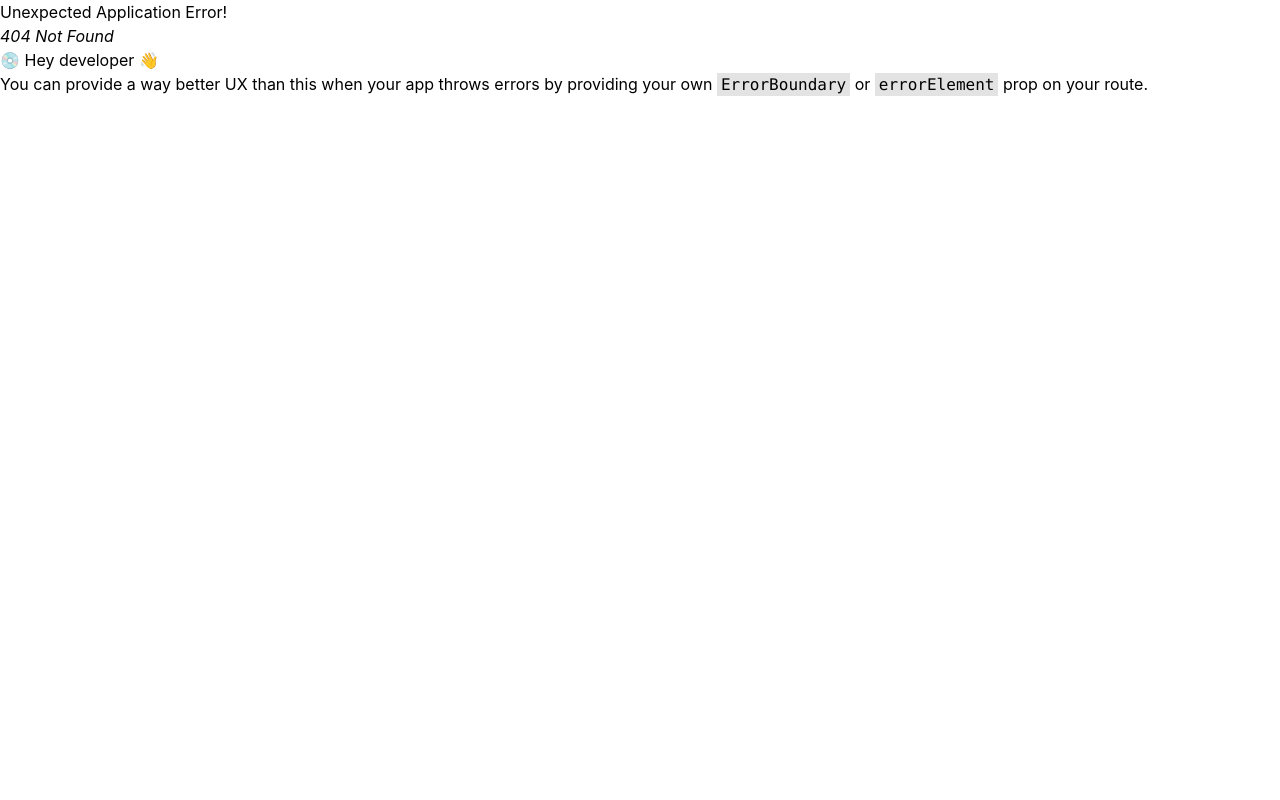
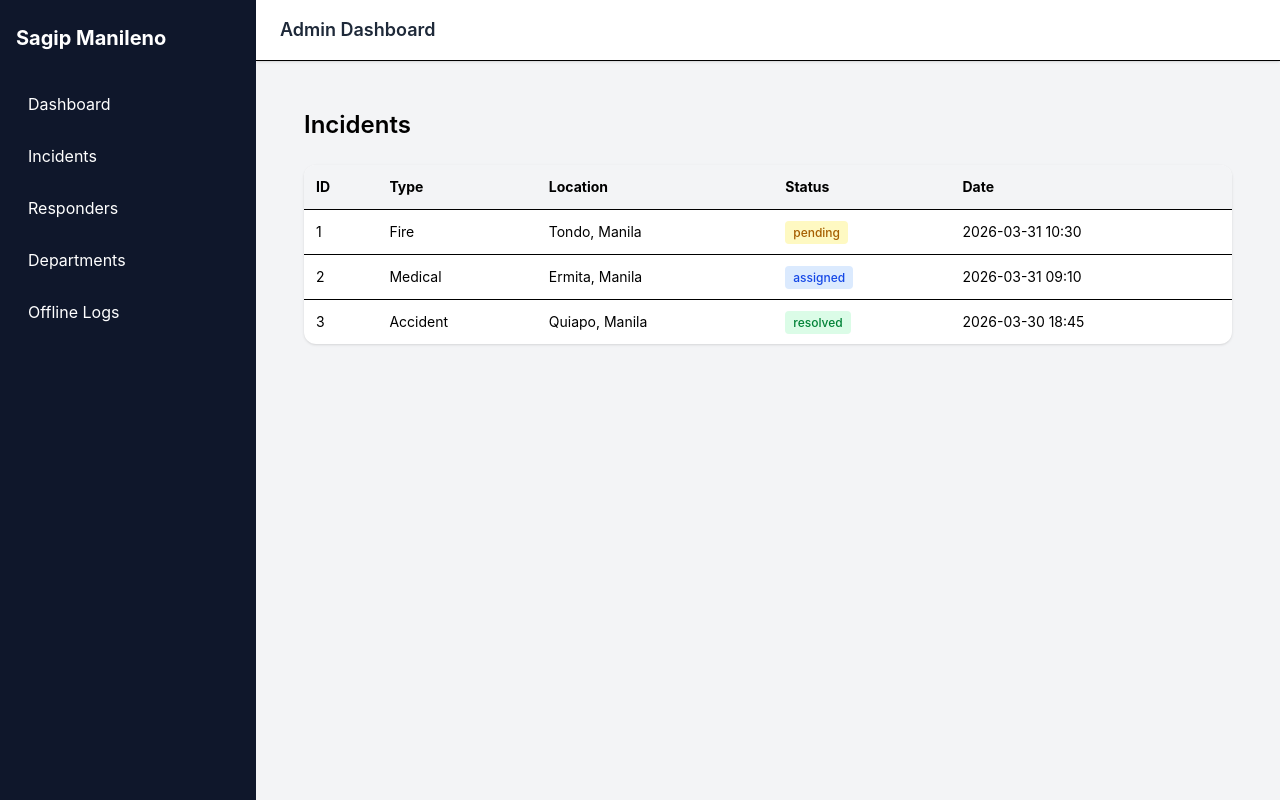
Before and after one commit to Alexander-harvy/sagip-manileno-frontend, a React (Vite) app: page /incidents in a window 1280 px wide. Before the commit this address had no page. Built offline with nearby package versions, Linux system fonts and the light colour scheme.

Commit message:
feat: admin pagese UI completed

```diff
--- /dev/null
+++ b/src/components/layout/ui/StatusBadge.tsx
@@ -0,0 +1,24 @@
+type Props = {
+  status: string;
+};
+
+export function StatusBadge({ status }: Props) {
+ const colors: Record<string, string> = {
+  pending: "bg-yellow-100 text-yellow-700",
+  assigned: "bg-blue-100 text-blue-700",
+  resolved: "bg-green-100 text-green-700",
+
+
+  available: "bg-green-100 text-green-700",
+  busy: "bg-yellow-100 text-yellow-700",
+  offline: "bg-gray-200 text-gray-600",
+};
+
+  return (
+    <span
+      className={`px-2 py-1 rounded text-xs font-medium ${colors[status] || "bg-gray-100 text-gray-700"}`}
+    >
+      {status}
+    </span>
+  );
+}
--- /dev/null
+++ b/src/components/layout/ui/Table.tsx
@@ -0,0 +1,41 @@
+type Column = {
+  header: string;
+  accessor: string;
+};
+
+type TableRow = Record<string, unknown>;
+
+type TableProps = {
+  columns: Column[];
+  data: TableRow[];
+};
+
+export function Table({ columns, data }: TableProps) {
+  return (
+    <div className="bg-white shadow rounded-xl overflow-hidden">
+      <table className="w-full text-sm">
+        <thead className="bg-gray-100">
+          <tr>
+            {columns.map((col) => (
+              <th key={col.accessor} className="p-3 text-left">
+                {col.header}
+              </th>
+            ))}
+          </tr>
+        </thead>
+
+        <tbody>
+          {data.map((row, index) => (
+            <tr key={index} className="border-t">
+              {columns.map((col) => (
+                <td key={col.accessor} className="p-3">
+                  {row[col.accessor] as React.ReactNode}
+                </td>
+              ))}
+            </tr>
+          ))}
+        </tbody>
+      </table>
+    </div>
+  );
+}
--- /dev/null
+++ b/src/features/admin/pages/DepartmentsPage.tsx
@@ -0,0 +1,27 @@
+import { Table } from "../../../components/layout/ui/Table";
+
+type Department = {
+  id: number;
+  name: string;
+};
+
+const mockDepartments: Department[] = [
+  { id: 1, name: "Fire Department" },
+  { id: 2, name: "Medical Services" },
+  { id: 3, name: "Police Department" },
+];
+
+export default function DepartmentsPage() {
+  const columns: { header: string; accessor: keyof Department }[] = [
+    { header: "ID", accessor: "id" },
+    { header: "Department Name", accessor: "name" },
+  ];
+
+  return (
+    <div className="p-6">
+      <h1 className="text-2xl font-semibold mb-6">Departments</h1>
+
+      <Table columns={columns} data={mockDepartments} />
+    </div>
+  );
+}
--- /dev/null
+++ b/src/features/admin/pages/IncidentsPage.tsx
@@ -0,0 +1,62 @@
+import { Table } from "../../../components/layout/ui/Table";
+import { StatusBadge } from "../../../components/layout/ui/StatusBadge";
+
+type Incident = {
+  id: number;
+  type: string;
+  location: string;
+  status: string;
+
+  created_at: string;
+};
+
+const mockIncidents: Incident[] = [
+  {
+    id: 1,
+    type: "Fire",
+    location: "Tondo, Manila",
+    status: "pending",
+    created_at: "2026-03-31 10:30",
+  },
+  {
+    id: 2,
+    type: "Medical",
+    location: "Ermita, Manila",
+    status: "assigned",
+    created_at: "2026-03-31 09:10",
+  },
+  {
+    id: 3,
+    type: "Accident",
+    location: "Quiapo, Manila",
+    status: "resolved",
+    created_at: "2026-03-30 18:45",
+  },
+];
+
+export default function IncidentsPage() {
+  const columns = [
+    { header: "ID", accessor: "id" },
+    { header: "Type", accessor: "type" },
+    { header: "Location", accessor: "location" },
+    { header: "Status", accessor: "status" },
+    { header: "Date", accessor: "created_at" },
+  ];
+
+  const formattedData = mockIncidents.map((item) => ({
+    ...item,
+    status: <StatusBadge status={item.status} />,
+  }));
+
+  return (
+    <div className="p-6">
+      {/* Header */}
+      <div className="mb-6 flex justify-between items-center">
+        <h1 className="text-2xl font-semibold">Incidents</h1>
+      </div>
+
+      {/* Table */}
+      <Table columns={columns} data={formattedData} />
+    </div>
+  );
+}
--- /dev/null
+++ b/src/features/admin/pages/OfflineLogsPage.tsx
@@ -0,0 +1,41 @@
+import { Table } from "../../../components/layout/ui/Table";
+
+type OfflineLog = {
+  id: number;
+  message: string;
+  created_at: string;
+};
+
+const mockLogs: OfflineLog[] = [
+  {
+    id: 1,
+    message: "No internet connection. Data saved locally.",
+    created_at: "2026-03-31 08:30",
+  },
+  {
+    id: 2,
+    message: "Failed to send incident report. Retrying...",
+    created_at: "2026-03-31 09:15",
+  },
+  {
+    id: 3,
+    message: "Sync completed successfully.",
+    created_at: "2026-03-31 10:00",
+  },
+];
+
+export default function OfflineLogsPage() {
+  const columns: { header: string; accessor: keyof OfflineLog }[] = [
+    { header: "ID", accessor: "id" },
+    { header: "Message", accessor: "message" },
+    { header: "Date", accessor: "created_at" },
+  ];
+
+  return (
+    <div className="p-6">
+      <h1 className="text-2xl font-semibold mb-6">Offline Logs</h1>
+
+      <Table columns={columns} data={mockLogs} />
+    </div>
+  );
+}
--- /dev/null
+++ b/src/features/admin/pages/RespondersPage.tsx
@@ -0,0 +1,59 @@
+import { Table } from "../../../components/layout/ui/Table";
+import { StatusBadge } from "../../../components/layout/ui/StatusBadge";
+
+type Responder = {
+  id: number;
+  name: string;
+  department: string;
+  status: string;
+};
+
+type ResponderRow = {
+  id: number;
+  name: string;
+  department: string;
+  status: React.ReactNode;
+};
+
+const mockResponders: Responder[] = [
+  {
+    id: 1,
+    name: "Juan Dela Cruz",
+    department: "Fire",
+    status: "available",
+  },
+  {
+    id: 2,
+    name: "Maria Santos",
+    department: "Medical",
+    status: "busy",
+  },
+  {
+    id: 3,
+    name: "Pedro Reyes",
+    department: "Police",
+    status: "offline",
+  },
+];
+
+export default function RespondersPage() {
+  const columns: { header: string; accessor: keyof ResponderRow }[] = [
+    { header: "ID", accessor: "id" },
+    { header: "Name", accessor: "name" },
+    { header: "Department", accessor: "department" },
+    { header: "Status", accessor: "status" },
+  ];
+
+  const formattedData: ResponderRow[] = mockResponders.map((item) => ({
+    ...item,
+    status: <StatusBadge status={item.status} />,
+  }));
+
+  return (
+    <div className="p-6">
+      <h1 className="text-2xl font-semibold mb-6">Responders</h1>
+
+      <Table columns={columns} data={formattedData} />
+    </div>
+  );
+}
--- a/src/pages/DashboardPage.tsx
+++ b/src/pages/DashboardPage.tsx
@@ -1,10 +1,32 @@
-function DashboardPage() {
+
+
+export default function DashboardPage() {
   return (
-    <div>
-      <h1 className="mb-2 text-2xl font-bold text-gray-900">Dashboard</h1>
-      <p className="text-gray-600">Welcome to the Sagip Manileno admin dashboard.</p>
+    <div className="p-6">
+      <h1 className="text-2xl font-semibold mb-6">Dashboard</h1>
+
+      {/* Cards */}
+      <div className="grid grid-cols-4 gap-4">
+        <div className="bg-white p-4 rounded-xl shadow">
+          <p className="text-sm text-gray-500">Total Incidents</p>
+          <h2 className="text-2xl font-bold">24</h2>
+        </div>
+
+        <div className="bg-white p-4 rounded-xl shadow">
+          <p className="text-sm text-gray-500">Active Incidents</p>
+          <h2 className="text-2xl font-bold text-yellow-600">8</h2>
+        </div>
+
+        <div className="bg-white p-4 rounded-xl shadow">
+          <p className="text-sm text-gray-500">Responders</p>
+          <h2 className="text-2xl font-bold">15</h2>
+        </div>
+
+        <div className="bg-white p-4 rounded-xl shadow">
+          <p className="text-sm text-gray-500">Departments</p>
+          <h2 className="text-2xl font-bold">5</h2>
+        </div>
+      </div>
     </div>
   );
 }
-
-export default DashboardPage;
```
Also changed, not shown: src/app/router.tsx (+20 -0 lines), src/components/layout/ui/Button.tsx (added), src/components/layout/ui/Modal.tsx (added).
